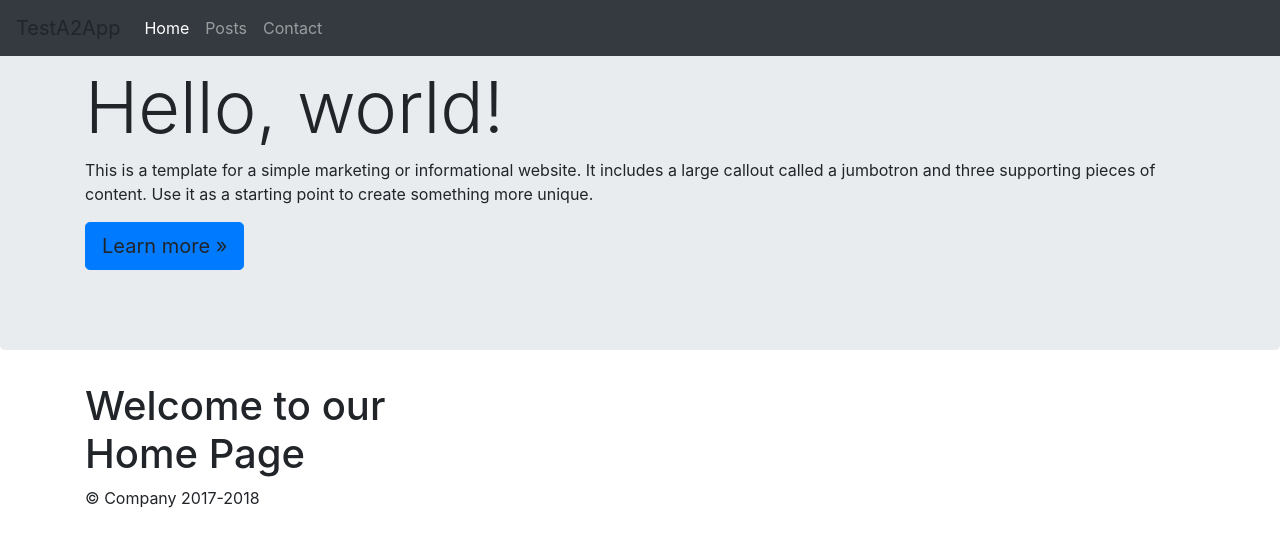
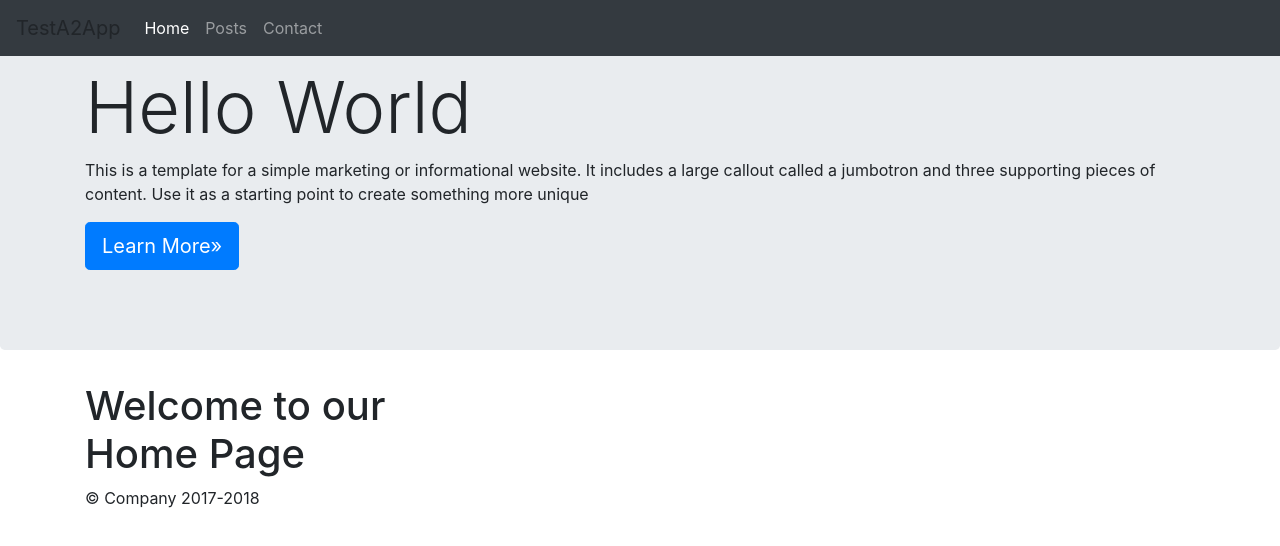
Before and after one commit to Serilian/ng-base-test-app, an Angular app: page / in a window 1280 px wide. Shown: the top 546 px of the page. Built offline with nearby package versions, Linux system fonts and the light colour scheme.

Commit message:
Adding variable for jumbotron element.

```diff
--- a/src/app/app.component.html
+++ b/src/app/app.component.html
@@ -5,9 +5,9 @@
   <!-- Main jumbotron for a primary marketing message or call to action -->
   <div class="jumbotron">
     <div class="container">
-      <h1 class="display-3">Hello, world!</h1>
-      <p>This is a template for a simple marketing or informational website. It includes a large callout called a jumbotron and three supporting pieces of content. Use it as a starting point to create something more unique.</p>
-      <p><a class="btn btn-primary btn-lg"  role="button">Learn more &raquo;</a></p>
+      <h1 class="display-3">{{ jbtHeading}}</h1>
+      <p> {{jbtText}}</p>
+      <p><a [routerLink]="jbtBtnUrl" class="btn btn-primary btn-lg"  role="button">{{ jbtButton }}&raquo;</a></p>
     </div>
   </div>
       <router-outlet></router-outlet>
--- a/src/app/app.component.ts
+++ b/src/app/app.component.ts
@@ -1,4 +1,4 @@
-import { Component } from '@angular/core';
+import {Component} from '@angular/core';
 
 @Component({
   selector: 'app-root',
@@ -7,4 +7,9 @@ import { Component } from '@angular/core';
 })
 export class AppComponent {
 
+  jbtHeading = 'Hello World';
+  jbtButton = 'Learn More';
+  jbtText = 'This is a template for a simple marketing or informational website. It includes a large callout called a jumbotron and three supporting pieces of content. Use it as a starting point to create something more unique';
+  jbtBtnUrl = 'posts';
+
 }
```
